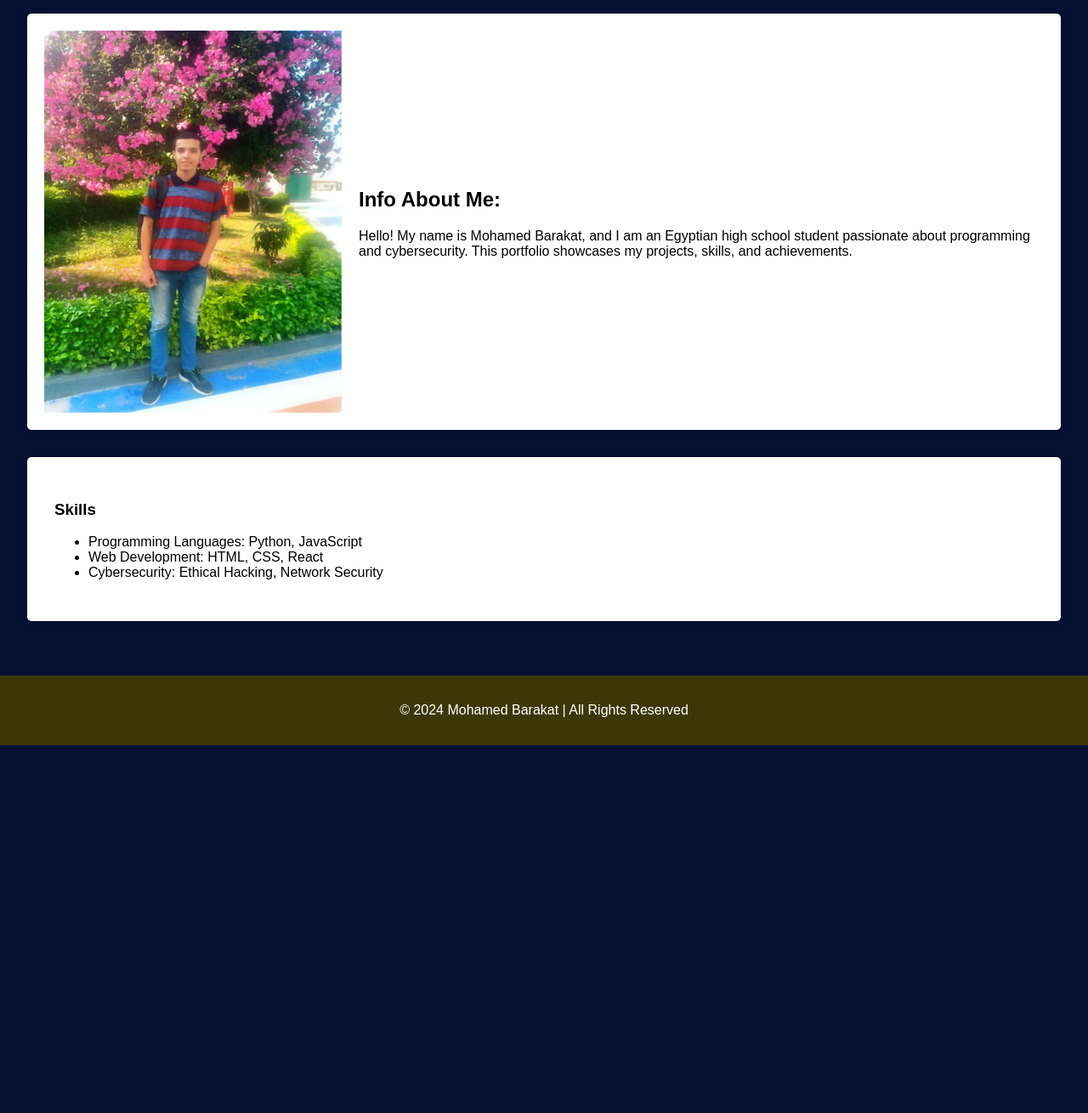
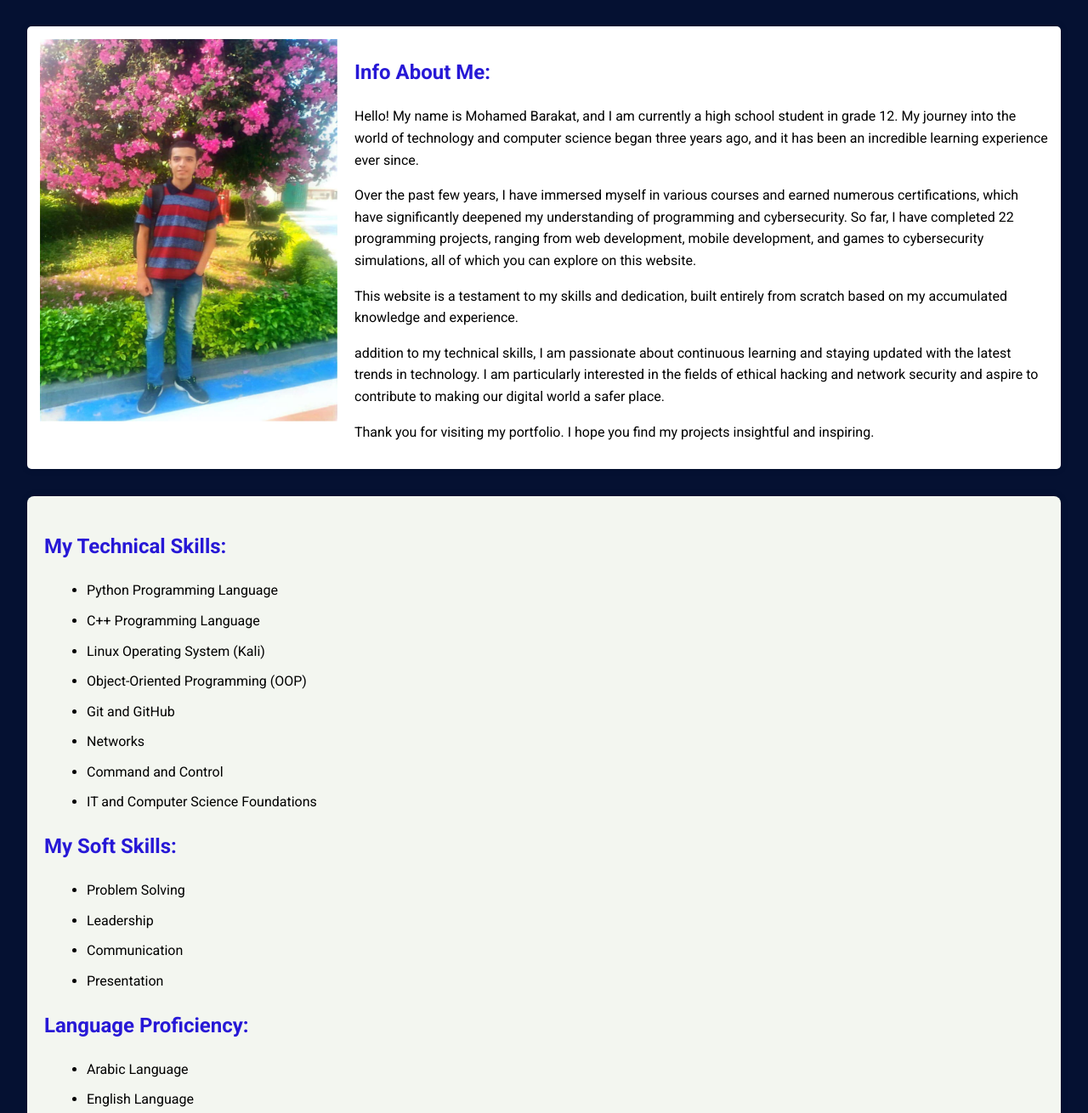
Before and after one commit to Mohamed-Barakatts/Mohamed-Barakatts.github.io, a plain HTML site: page sections/about.html in a window 1280 px wide. Shown: the part 240-1550 px from the top of the page at 85% size. Before the commit the page ends 1117 px from the top, so only its background shows below. Drawn offline with Linux system fonts and the light colour scheme.

Commit message:
The 5th design of my portfolio

```diff
--- a/assets/css/style.css
+++ b/assets/css/style.css
@@ -228,3 +228,14 @@ nav {
 footer {
   background-color: rgba(72, 62, 1, 0.845); /* Primary Color */
 }
+
+body {
+  font-family: 'Roboto', sans-serif;
+  line-height: 1.6;
+}
+
+.intro {
+  background-color: #1a1919; /* Replace with your desired color */
+  padding: 20px;
+  border-radius: 8px; /* Optional: To make the edges rounded */
+}
--- a/sections/about.html
+++ b/sections/about.html
@@ -6,6 +6,7 @@
   <title>About Me - Mohamed Barakat</title>
   <link rel="stylesheet" href="../assets/css/style.css">
   <link rel="icon" href="../images/Mo.jpg" type="image/x-icon">
+  <link href="https://fonts.googleapis.com/css2?family=Roboto:wght@400;700&display=swap" rel="stylesheet">
   <style>
     /* Add your existing CSS here */
 
@@ -13,7 +14,7 @@
       display: flex;
       align-items: center;
       justify-content: space-between;
-      padding: 20px;
+      padding: 15px;
     }
 
     .about-text {
@@ -38,6 +39,44 @@
         max-height: auto;
       }
     }
+    .intro-container {
+      display: flex;
+      align-items: flex-start;
+    }
+
+    .intro-image {
+      max-width: 40%;
+      margin-right: 20px;
+    }
+
+    .intro-text {
+      flex: 1;
+    }
+
+    .about-text h2 {
+      color: #2718d6; /* Adjust the text color if needed */
+    }
+
+    .skills-section {
+      background-color: #f3f6f0; /* Replace with your desired color */
+      padding: 20px;
+      border-radius: 8px; /* Optional: To make the edges rounded */
+      margin-top: 20px;
+    }
+
+    .skills-section h2 {
+      color: #2718d6; /* Adjust the text color if needed */
+    }
+
+    .skills-section ul {
+      list-style-type: disc;
+      padding-left: 50px;
+    }
+
+    .skills-section li {
+      margin-bottom: 10px;
+    }
+
   </style>
 </head>
 <body>
@@ -69,19 +108,45 @@
   </nav>
   <main>
     <section class="about-container">
+      <div class="intro-container">
       <img src="../images/about_me.jpg" alt="Mohamed Barakat" class="about-image">
-      <div class="about-text">
-        <h2>Info About Me:</h2>
-        <p>Hello! My name is Mohamed Barakat, and I am an Egyptian high school student passionate about programming and cybersecurity. This portfolio showcases my projects, skills, and achievements.</p>
+        <div class="about-text">
+          <h2>Info About Me:</h2>
+          <p>Hello! My name is Mohamed Barakat, and I am currently a high school student in grade 12. My journey into the world of technology and computer science began three years ago, and it has been an incredible learning experience ever since.</p>
+
+          <p>Over the past few years, I have immersed myself in various courses and earned numerous certifications, which have significantly deepened my understanding of programming and cybersecurity. So far, I have completed 22 programming projects, ranging from web development, mobile development, and games to cybersecurity simulations, all of which you can explore on this website.</p>
+
+          <p>This website is a testament to my skills and dedication, built entirely from scratch based on my accumulated knowledge and experience.</p>
+
+          <p>addition to my technical skills, I am passionate about continuous learning and staying updated with the latest trends in technology. I am particularly interested in the fields of ethical hacking and network security and aspire to contribute to making our digital world a safer place.</p>
+
+          <p>Thank you for visiting my portfolio. I hope you find my projects insightful and inspiring.</p>
+      </div>
     </section>
-    <section>
-      <h3>Skills</h3>
+    <section class="skills-section">
+      <h2>My Technical Skills:</h2>
       <ul>
-        <li>Programming Languages: Python, JavaScript</li>
-        <li>Web Development: HTML, CSS, React</li>
-        <li>Cybersecurity: Ethical Hacking, Network Security</li>
+        <li>Python Programming Language</li>
+        <li>C++ Programming Language</li>
+        <li>Linux Operating System (Kali)</li>
+        <li>Object-Oriented Programming (OOP)</li>
+        <li>Git and GitHub</li>
+        <li>Networks</li>
+        <li>Command and Control</li>
+        <li>IT and Computer Science Foundations</li>
       </ul>
-    </div>
+      <h2>My Soft Skills:</h2>
+      <ul>
+        <li>Problem Solving</li>
+        <li>Leadership</li>
+        <li>Communication</li>
+        <li>Presentation</li>
+      </ul>
+      <h2>Language Proficiency:</h2>
+      <ul>
+        <li>Arabic Language</li>
+        <li>English Language</li>
+      </ul>
     </section>
   </main>
   <footer>
```
Also changed, not shown: sections/certifications.html (+1 -0 lines), sections/contact.html (+1 -0 lines), sections/courses.html (+1 -0 lines), sections/projects.html (+2 -0 lines).
